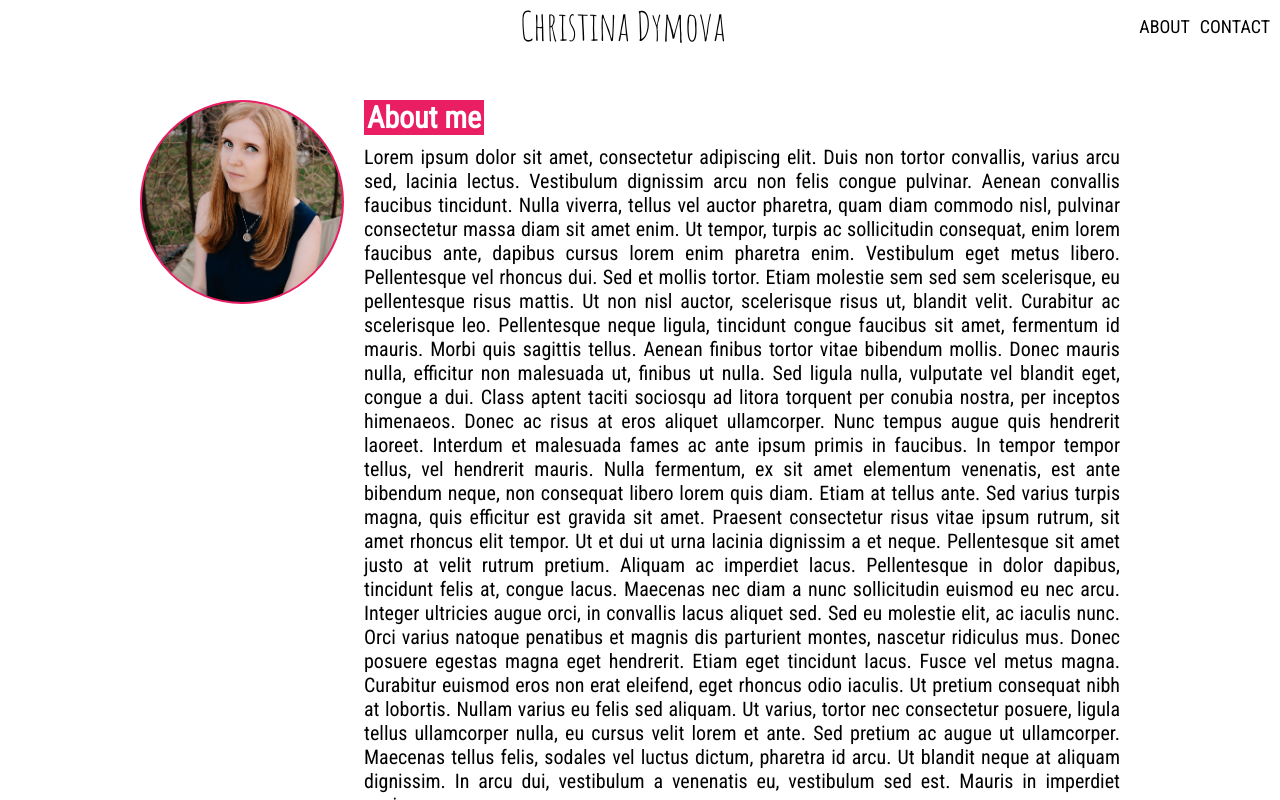
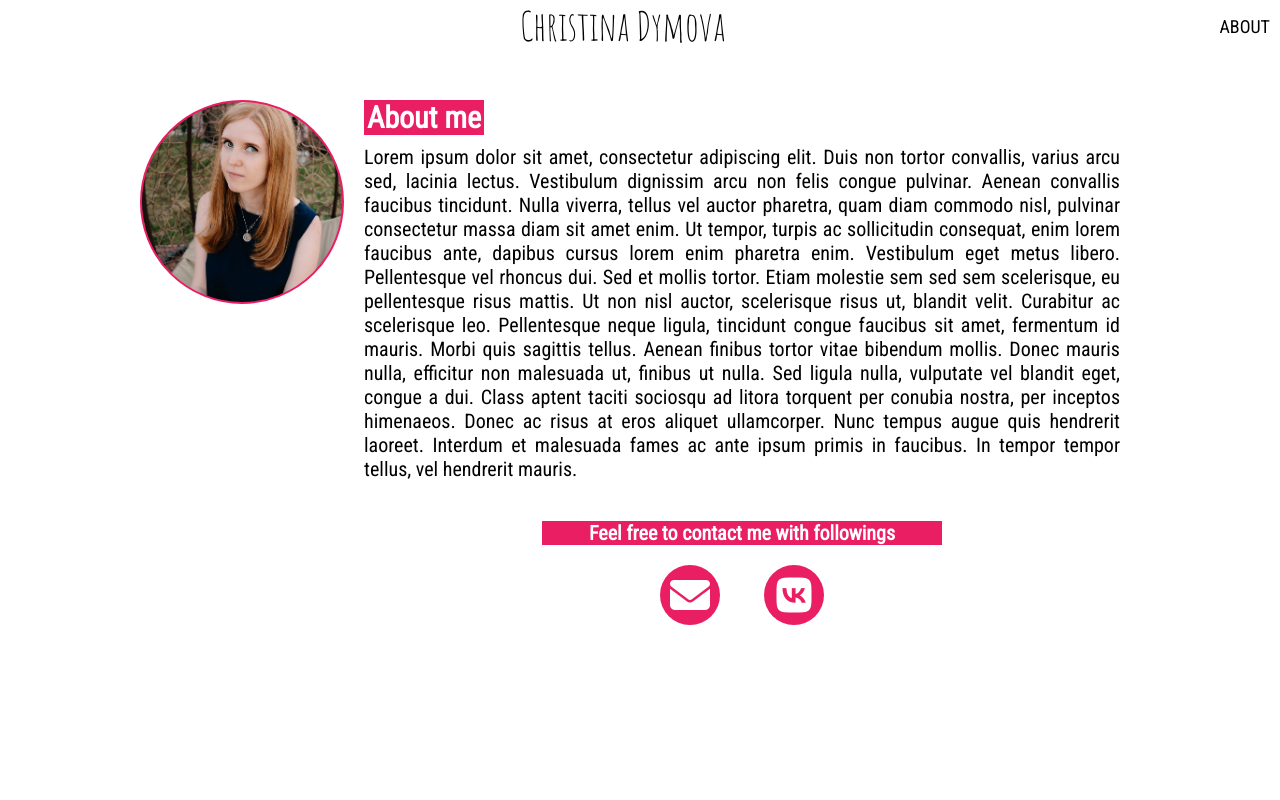
Before and after one commit to dymovalex/artist-portfolio, a React (Create React App) app: page /about in a window 1280 px wide. Built offline with nearby package versions, Linux system fonts and the light colour scheme; no server answers.

Commit message:
deleted Contact component, added contact info in About component

```diff
--- a/src/App.js
+++ b/src/App.js
@@ -9,7 +9,6 @@ import Dashboard from './components/dashboard/dashboard.component';
 import CardCreator from './components/card-creator/card-creator.component';
 import SignIn from './components/sign-in/sign-in.component';
 import About from './components/about/about.component';
-import Contact from './components/contact/contact.component';
 
 import ModalProvider from './providers/modal.provider';
 import CardsProvider from './providers/cards.provider';
@@ -106,18 +105,6 @@ const App = () => {
               )
             }
           />
-          <Route
-            exact
-            path='/contact'
-            render={
-              () => (
-                <React.Fragment>
-                  <Header />
-                  <Contact />
-                </React.Fragment>
-              )
-            }
-          />
         </CardsProvider>
       </Switch>
     </div>
--- a/src/components/about/about.component.jsx
+++ b/src/components/about/about.component.jsx
@@ -5,17 +5,22 @@ import './about.styles.scss';
 const About = () => {
   return (
     <div className='about'>
-      <div className='about__image'>
-      </div>
-      <div className='about__description'>
+      <div className='image'></div>
+      <div className='description'>
         <h2>About me</h2>
-      Lorem ipsum dolor sit amet, consectetur adipiscing elit. Duis non tortor convallis, varius arcu sed, lacinia lectus. Vestibulum dignissim arcu non felis congue pulvinar. Aenean convallis faucibus tincidunt. Nulla viverra, tellus vel auctor pharetra, quam diam commodo nisl, pulvinar consectetur massa diam sit amet enim. Ut tempor, turpis ac sollicitudin consequat, enim lorem faucibus ante, dapibus cursus lorem enim pharetra enim. Vestibulum eget metus libero. Pellentesque vel rhoncus dui. Sed et mollis tortor. Etiam molestie sem sed sem scelerisque, eu pellentesque risus mattis.
+        <div>
+          Lorem ipsum dolor sit amet, consectetur adipiscing elit. Duis non tortor convallis, varius arcu sed, lacinia lectus. Vestibulum dignissim arcu non felis congue pulvinar. Aenean convallis faucibus tincidunt. Nulla viverra, tellus vel auctor pharetra, quam diam commodo nisl, pulvinar consectetur massa diam sit amet enim. Ut tempor, turpis ac sollicitudin consequat, enim lorem faucibus ante, dapibus cursus lorem enim pharetra enim. Vestibulum eget metus libero. Pellentesque vel rhoncus dui. Sed et mollis tortor. Etiam molestie sem sed sem scelerisque, eu pellentesque risus mattis.
 
-      Ut non nisl auctor, scelerisque risus ut, blandit velit. Curabitur ac scelerisque leo. Pellentesque neque ligula, tincidunt congue faucibus sit amet, fermentum id mauris. Morbi quis sagittis tellus. Aenean finibus tortor vitae bibendum mollis. Donec mauris nulla, efficitur non malesuada ut, finibus ut nulla. Sed ligula nulla, vulputate vel blandit eget, congue a dui. Class aptent taciti sociosqu ad litora torquent per conubia nostra, per inceptos himenaeos. Donec ac risus at eros aliquet ullamcorper. Nunc tempus augue quis hendrerit laoreet. Interdum et malesuada fames ac ante ipsum primis in faucibus. In tempor tempor tellus, vel hendrerit mauris.
+          Ut non nisl auctor, scelerisque risus ut, blandit velit. Curabitur ac scelerisque leo. Pellentesque neque ligula, tincidunt congue faucibus sit amet, fermentum id mauris. Morbi quis sagittis tellus. Aenean finibus tortor vitae bibendum mollis. Donec mauris nulla, efficitur non malesuada ut, finibus ut nulla. Sed ligula nulla, vulputate vel blandit eget, congue a dui. Class aptent taciti sociosqu ad litora torquent per conubia nostra, per inceptos himenaeos. Donec ac risus at eros aliquet ullamcorper. Nunc tempus augue quis hendrerit laoreet. Interdum et malesuada fames ac ante ipsum primis in faucibus. In tempor tempor tellus, vel hendrerit mauris.
+        </div>
 
-      Nulla fermentum, ex sit amet elementum venenatis, est ante bibendum neque, non consequat libero lorem quis diam. Etiam at tellus ante. Sed varius turpis magna, quis efficitur est gravida sit amet. Praesent consectetur risus vitae ipsum rutrum, sit amet rhoncus elit tempor. Ut et dui ut urna lacinia dignissim a et neque. Pellentesque sit amet justo at velit rutrum pretium. Aliquam ac imperdiet lacus. Pellentesque in dolor dapibus, tincidunt felis at, congue lacus.
-
-      Maecenas nec diam a nunc sollicitudin euismod eu nec arcu. Integer ultricies augue orci, in convallis lacus aliquet sed. Sed eu molestie elit, ac iaculis nunc. Orci varius natoque penatibus et magnis dis parturient montes, nascetur ridiculus mus. Donec posuere egestas magna eget hendrerit. Etiam eget tincidunt lacus. Fusce vel metus magna. Curabitur euismod eros non erat eleifend, eget rhoncus odio iaculis. Ut pretium consequat nibh at lobortis. Nullam varius eu felis sed aliquam. Ut varius, tortor nec consectetur posuere, ligula tellus ullamcorper nulla, eu cursus velit lorem et ante. Sed pretium ac augue ut ullamcorper. Maecenas tellus felis, sodales vel luctus dictum, pharetra id arcu. Ut blandit neque at aliquam dignissim. In arcu dui, vestibulum a venenatis eu, vestibulum sed est. Mauris in imperdiet sapien.
+        <div className='contact'>
+          <h2>Feel free to contact me with followings</h2>
+          <div className='contact__links'>
+            <span><i className="fas fa-envelope"></i></span>
+            <span><i className="fab fa-vk"></i></span>
+          </div>
+        </div>
       </div>
     </div>
   );
--- a/src/components/about/about.styles.scss
+++ b/src/components/about/about.styles.scss
@@ -2,11 +2,10 @@
   width: 1000px;
   margin: auto;
   margin-top: 40px;
+  font-size: 20px;
   display: flex;
-  flex: auto 1fr;
-  font-size: 20px;
 
-  &__image {
+  .image {
     min-width: 200px;
     height: 200px;
     border-radius: 50%;
@@ -15,7 +14,7 @@
     background-size: cover;
   }
 
-  &__description {
+  .description {
     padding: 0 20px 20px 20px;
     text-align: justify;
 
@@ -28,5 +27,40 @@
       color: white;
       background-color: var(--pink);
     }
+
+    .contact {
+      margin: auto;
+      display: flex;
+      flex-direction: column;
+      justify-content: center;
+      align-items: center;
+
+      h2 {
+        width: 400px;
+        font-size: 20px;
+        text-align: center;
+        margin: 40px auto 20px auto;
+        color: white;
+        background-color: var(--pink);
+      }
+
+      &__links {
+        display: flex;
+        margin: auto;
+
+        span {
+          display: block;
+          text-align: center;
+          width: 44px;
+          margin: 0 22px;
+          height: 44px;
+          padding: 8px;
+          font-size: 40px;
+          color: white;
+          background-color: var(--pink);
+          border-radius: 50%;
+        }
+      }
+    }
   }
 }
--- a/src/components/contact/contact.component.jsx
+++ /dev/null
@@ -1,18 +0,0 @@
-import React from 'react';
-
-import './contact.styles.scss';
-
-const Contact = () => {
-  return (
-    <div className='contact'>
-      <h2>Feel free to contact me with followings</h2>
-      <div className='contact__links'>
-        <span><i className="fab fa-vk"></i></span>
-        <span><i className="fab fa-twitter"></i></span>
-        <span><i className="fas fa-envelope"></i></span>
-      </div>
-    </div>
-  );
-};
-
-export default Contact;
--- a/src/components/contact/contact.styles.scss
+++ /dev/null
@@ -1,35 +0,0 @@
-.contact {
-  width: 1000px;
-  margin: auto;
-  margin-top: 40px;
-  display: flex;
-  flex-direction: column;
-  justify-content: center;
-  align-items: center;
-
-  h2 {
-    width: 400px;
-    text-align: center;
-    margin: 0;
-    margin-bottom: 10px;
-    color: white;
-    background-color: var(--pink);
-  }
-  &__links {
-    display: flex;
-    margin: auto;
-
-    span {
-      display: block;
-      text-align: center;
-      width: 44px;
-      margin: 0 22px;
-      height: 44px;
-      padding: 4px;
-      font-size: 40px;
-      color: white;
-      background-color: var(--pink);
-      border-radius: 50%;
-    }
-  }
-}
--- a/src/components/header/header.component.jsx
+++ b/src/components/header/header.component.jsx
@@ -16,9 +16,6 @@ const Header = () => {
         <li>
           <Link to='/about'>About</Link>
         </li>
-        <li>
-          <Link to='/contact'>Contact</Link>
-        </li>
       </ul>
     </div>
   );
```
